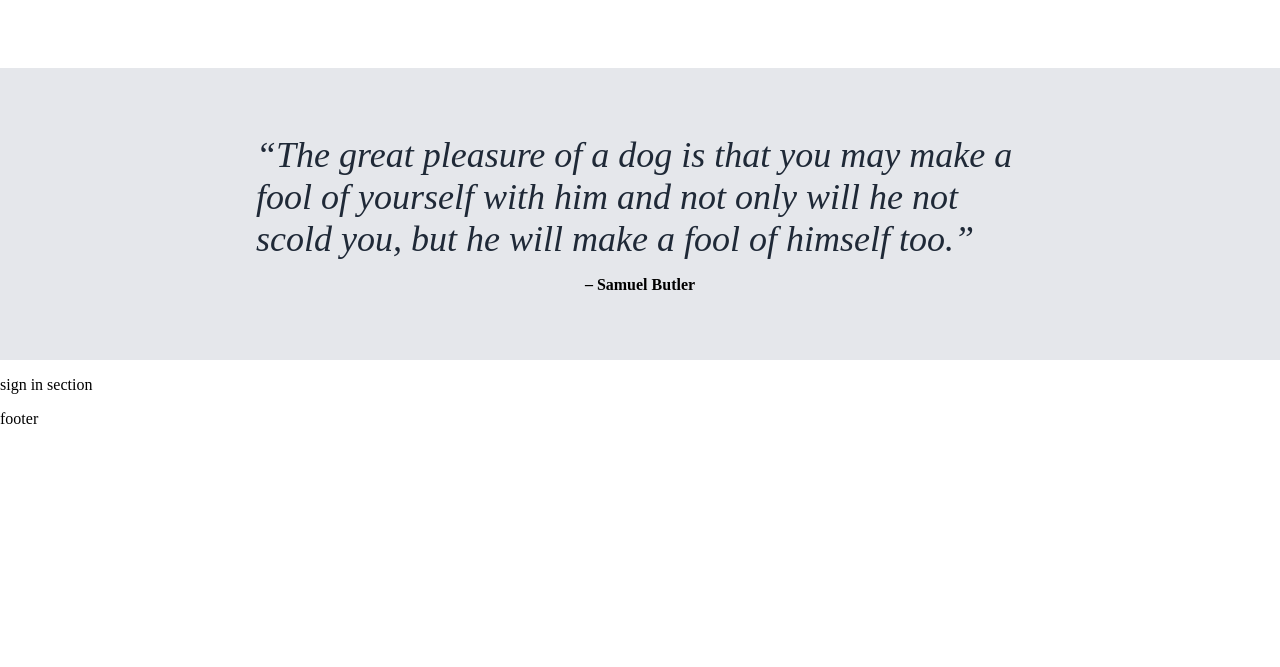
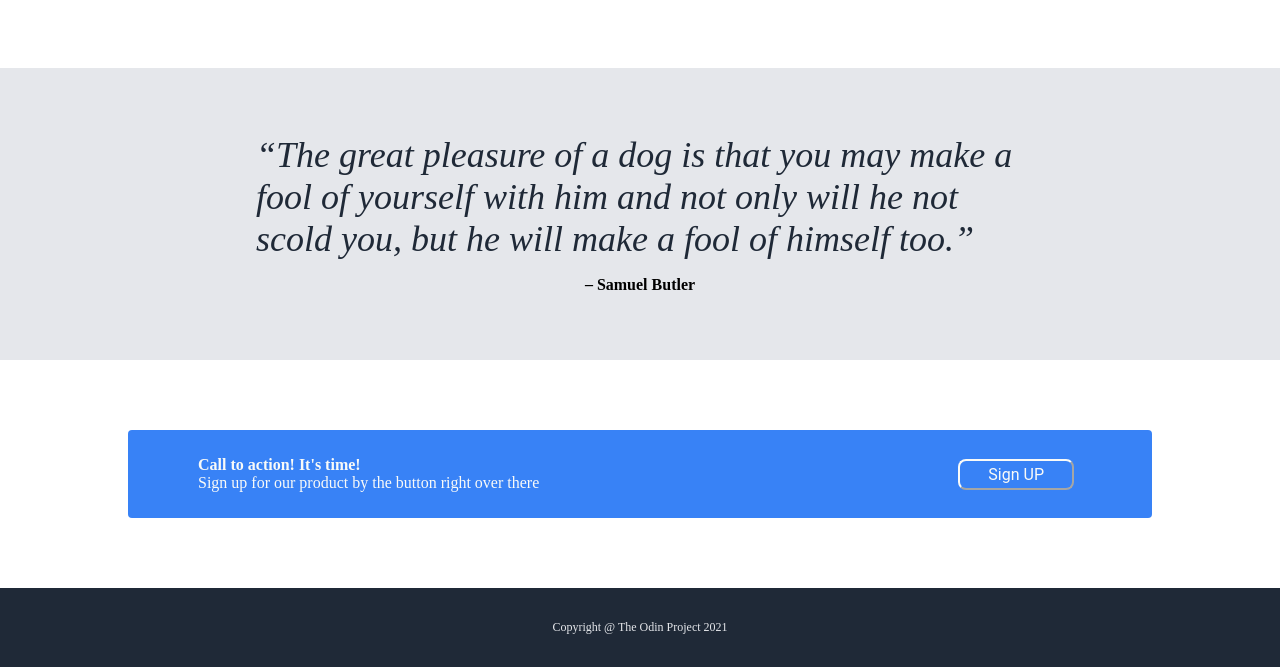
Before and after one commit to snowflakes640/ODIN_, a plain HTML site: page intro2CSS/2_Landing_page.html in a window 1280 px wide. Shown: the part 594-1261 px from the top of the page. Before the commit the page ends 1038 px from the top, so only its background shows below. Drawn offline with Linux system fonts and the light colour scheme.

Commit message:
Finished section 4 and footer

```diff
--- a/intro2CSS/2_Landing_page.css
+++ b/intro2CSS/2_Landing_page.css
@@ -3,6 +3,9 @@
 } */
 body {
     margin: 0px;
+}
+.container {
+    margin: 0%;
 }
 
 .header-container {
@@ -138,8 +141,47 @@ body {
   }
   .section3 p{
     max-width: 60%;
+
   }
 
   .section4 {
     max-height: 23%;
+    border-radius: 4px;
+    margin-top: 70px;
+    margin-bottom: 70px;
+    margin-left: 10%;
+    margin-right: 10%;
+    padding-right: 70px;
+    padding-left: 70px;
+    padding-top: 10px;
+    padding-bottom: 10px;
+    background-color: #3882F6;
+    color: #F9FAF8;
+    display: flex;
+    justify-content: space-between;
+    align-items: center;
   }
+
+ .section4 button {
+    background-color: #3882F6;
+    color: #F9FAF8;
+    border-color: #F9FAF8;
+    border-radius: 8px;
+    padding: 4px 28px;
+    font-family: "Roboto";
+    text-align: center;
+    font-size: 16px;
+    margin: 8px;
+    max-height: fit-content;
+  }
+
+  .footer {
+    display: flex;
+    background-color: #1F2937;
+    justify-content: center;
+    align-items: center;
+    color: #E5E7EB;
+    font-size: 12px;
+    padding-top: 20px;
+    padding-bottom: 20px;
+  }
--- a/intro2CSS/2_Landing_page.html
+++ b/intro2CSS/2_Landing_page.html
@@ -28,9 +28,7 @@
                     </div>
                     <div class="image"> <img src="H:\ODIN\intro2CSS\big pup.jpg" alt="Puppies in Car" style="height:220px; aspect-ratio: 2/1;"> </div>
                 </div>
-
             </div>
-
         </header>
 
 
@@ -48,11 +46,18 @@
             but he will make a fool of himself too.</q> </p>
         <p><span style="font-weight:bold; justify-self: self-end;"> – Samuel Butler </span> </p>
         </div>
+
+
         <div class="section4">
-            <p> sign in section </p>
+            <p> <span style="font-weight: bold;">Call to action! It's time! </span></br>
+            Sign up for our product by the  button right over there </p>
+            <button> Sign UP </button>
         </div>
+
+
+
         <div class="footer">
-            <p> footer </p>
+            <p> Copyright @ The Odin Project 2021 </p>
         </div>
 
     </div>
```
